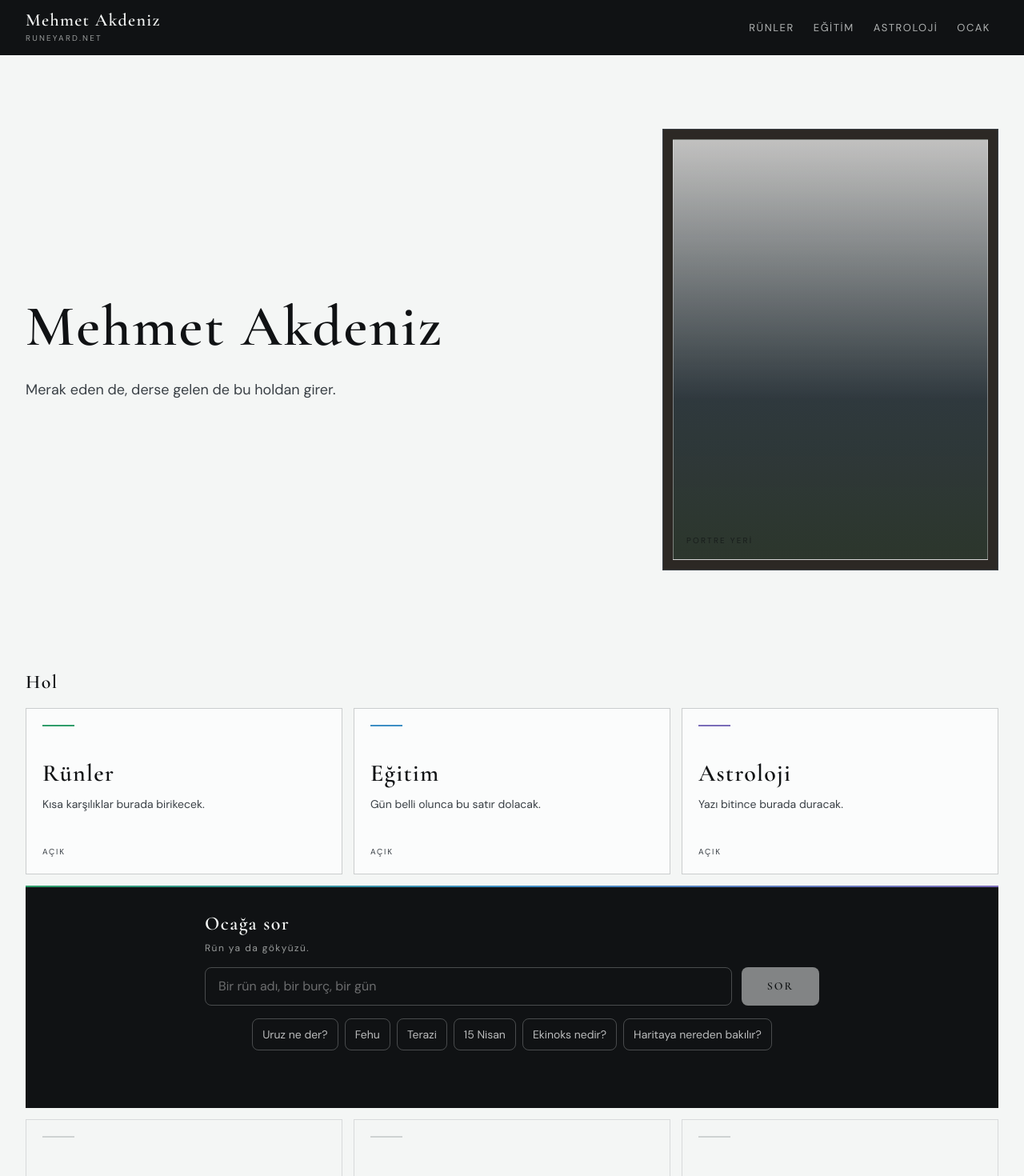
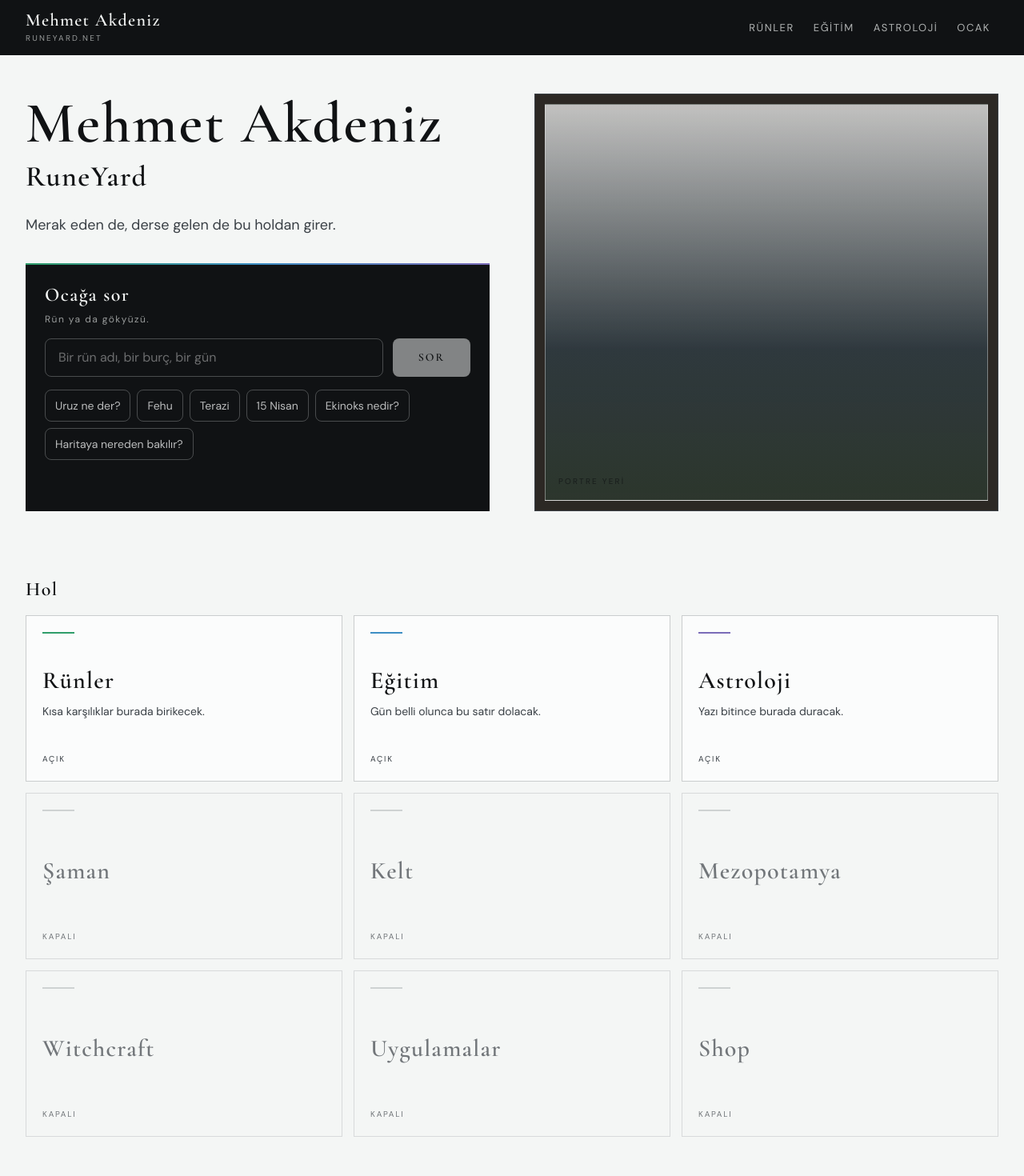
Before and after one commit to RuneYard/site, a Next.js app: page / in a window 1280 px wide. Shown: the top 1470 px of the page at 80% size. Built offline with nearby package versions, Linux system fonts and the light colour scheme.

Commit message:
Widen the portrait and set the hearth under the intro.
RuneYard sits under the name. The empty frame fills the right half of the hero. The question stays on the left, just above the hall.

Co-authored-by: runeyard <runeyard@gmail.com>

```diff
--- a/src/app/page.tsx
+++ b/src/app/page.tsx
@@ -36,17 +36,29 @@ const closedDoors = [
 export default function Home() {
   return (
     <HallShell>
-      <section className="flex min-h-[calc(100svh-64px)] items-center px-6 py-16 sm:px-8">
-        <div className="mx-auto flex w-full max-w-[1600px] flex-col items-start justify-between gap-12 lg:flex-row lg:items-center">
-          <div className="max-w-xl">
+      <section className="px-6 py-10 sm:px-8 lg:min-h-[calc(100svh-180px)] lg:py-12">
+        <div className="mx-auto grid w-full max-w-[1600px] gap-8 lg:min-h-[calc(100svh-280px)] lg:grid-cols-2 lg:grid-rows-[auto_1fr] lg:gap-x-14">
+          <div className="order-1 lg:col-start-1 lg:row-start-1">
             <h1 className="font-display text-5xl leading-[1.05] font-semibold tracking-[0.03em] sm:text-7xl">
               Mehmet Akdeniz
             </h1>
+            <p className="mt-2 font-display text-3xl font-semibold tracking-[0.04em] sm:text-4xl">
+              RuneYard
+            </p>
             <p className="mt-6 max-w-md text-lg leading-8 text-iron">
               Merak eden de, derse gelen de bu holdan girer.
             </p>
           </div>
-          <PortraitMark />
+          <div className="order-2 lg:col-start-2 lg:row-start-1 lg:row-span-2 lg:h-full">
+            <PortraitMark />
+          </div>
+          <section
+            id="ocak"
+            className="relative order-3 overflow-hidden bg-ink px-5 py-6 sm:px-6 lg:col-start-1 lg:row-start-2 lg:self-end"
+          >
+            <div className="aurora-line absolute inset-x-0 top-0 h-0.5" aria-hidden />
+            <HearthAsk />
+          </section>
         </div>
       </section>
 
@@ -73,11 +85,6 @@ export default function Home() {
             ))}
           </ul>
 
-          <section id="ocak" className="relative mt-3.5 overflow-hidden bg-ink px-6 py-8 sm:px-8">
-            <div className="aurora-line absolute inset-x-0 top-0 h-0.5" aria-hidden />
-            <HearthAsk />
-          </section>
-
           <ul className="mt-3.5 grid gap-3.5 sm:grid-cols-3">
             {closedDoors.map((name) => (
               <li key={name}>
--- a/src/components/hearth-ask.tsx
+++ b/src/components/hearth-ask.tsx
@@ -54,7 +54,7 @@ export function HearthAsk() {
 
   return (
     <form
-      className="mx-auto max-w-3xl"
+      className="w-full"
       onSubmit={(event) => {
         event.preventDefault();
         void ask(question);
@@ -70,7 +70,7 @@ export function HearthAsk() {
           </label>
           <p className="mt-1.5 text-xs tracking-[0.12em] text-snow/60">Rün ya da gökyüzü.</p>
         </div>
-        <div className="flex flex-col gap-3 sm:flex-row sm:justify-center">
+        <div className="flex flex-col gap-3 sm:flex-row">
           <input
             id="ocak"
             name="question"
@@ -88,7 +88,7 @@ export function HearthAsk() {
             {pending ? "Dinliyor" : "Sor"}
           </button>
         </div>
-        <div className="flex flex-wrap justify-center gap-2">
+        <div className="flex flex-wrap gap-2">
           {sparks.map((spark) => (
             <button
               key={spark}
--- a/src/components/portrait-mark.tsx
+++ b/src/components/portrait-mark.tsx
@@ -1,7 +1,7 @@
 export function PortraitMark() {
   return (
-    <figure className="w-full max-w-[280px] border border-iron bg-wood p-3 lg:max-w-[420px]">
-      <div className="portrait-light flex aspect-[3/4] items-end border border-snow/40 p-4">
+    <figure className="h-full min-h-[420px] w-full border border-iron bg-wood p-3">
+      <div className="portrait-light flex h-full min-h-[392px] items-end border border-snow/40 p-4">
         <figcaption className="text-[10px] tracking-[0.22em] text-ink/70 uppercase">
           Portre yeri
         </figcaption>
```
